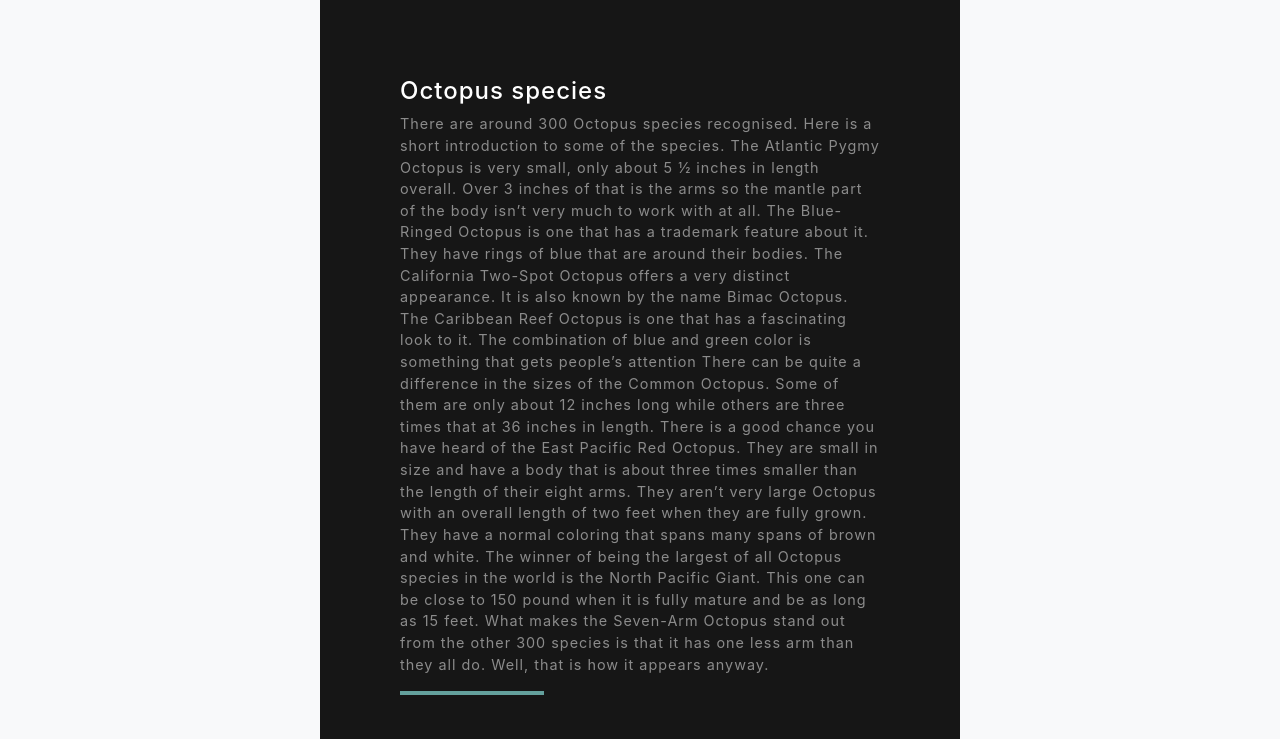
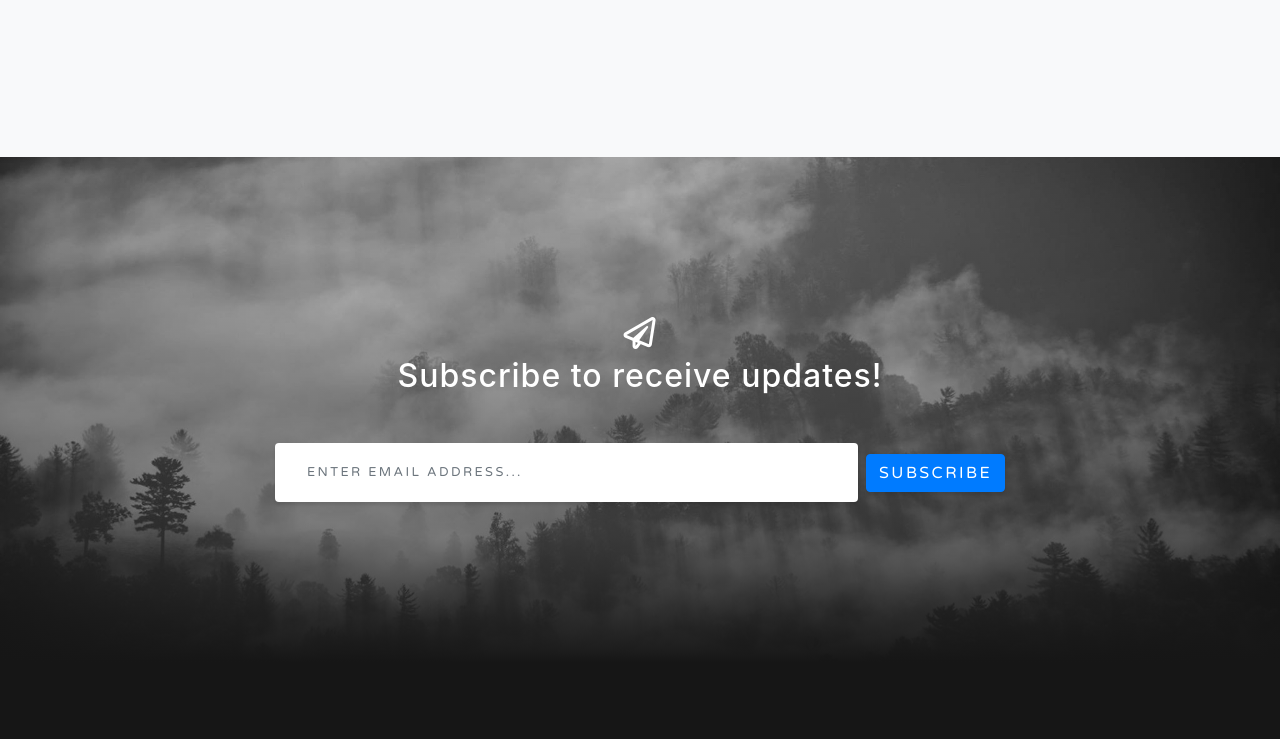
Before and after one commit to MuhistheHolvi/octu, a website with bundled scripts: page index.html in a window 1280 px wide. Shown: the part 4233-4972 px from the top of the page. Built offline with nearby package versions, Linux system fonts and the light colour scheme.

Commit message:
remove species

```diff
--- a/index.html
+++ b/index.html
@@ -151,32 +151,6 @@
         </div>
     </div>
 
-   <div class="row justify-content-center no-gutters">
-        <!--<div class="col-lg-6">-->
-        <!--<img class="img-fluid" src="img/octu-shape.jpg" alt="">-->
-        <!--</div>-->
-        <div class="col-lg-6">
-        <div class="bg-black text-center h-100 project">
-            <div class="d-flex h-100">
-            <div class="project-text w-100 my-auto text-center text-lg-left">
-                <h4 class="text-white">Octopus species</h4>
-                <p class="mb-0 text-white-50">There are around 300 Octopus species recognised. Here is a short introduction to some of the species.
-The Atlantic Pygmy Octopus is very small, only about 5 ½ inches in length overall. Over 3 inches of that is the arms so the mantle part of the body isn’t very much to work with at all.
-The Blue-Ringed Octopus is one that has a trademark feature about it. They have rings of blue that are around their bodies.
-The California Two-Spot Octopus offers a very distinct appearance. It is also known by the name Bimac Octopus.
-The Caribbean Reef Octopus is one that has a fascinating look to it. The combination of blue and green color is something that gets people’s attention
-There can be quite a difference in the sizes of the Common Octopus. Some of them are only about 12 inches long while others are three times that at 36 inches in length.
-There is a good chance you have heard of the East Pacific Red Octopus. They are small in size and have a body that is about three times smaller than the length of their eight arms.
-They aren’t very large Octopus with an overall length of two feet when they are fully grown. They have a normal coloring that spans many spans of brown and white.
-The winner of being the largest of all Octopus species in the world is the North Pacific Giant. This one can be close to 150 pound when it is fully mature and be as long as 15 feet.
-What makes the Seven-Arm Octopus stand out from the other 300 species is that it has one less arm than they all do. Well, that is how it appears anyway.
-                </p>
-                <hr class="d-none d-lg-block mb-0 ml-0">
-            </div>
-            </div>
-        </div>
-        </div>
-    </div>
   </section>
 
   <!-- Signup Section -->
```
